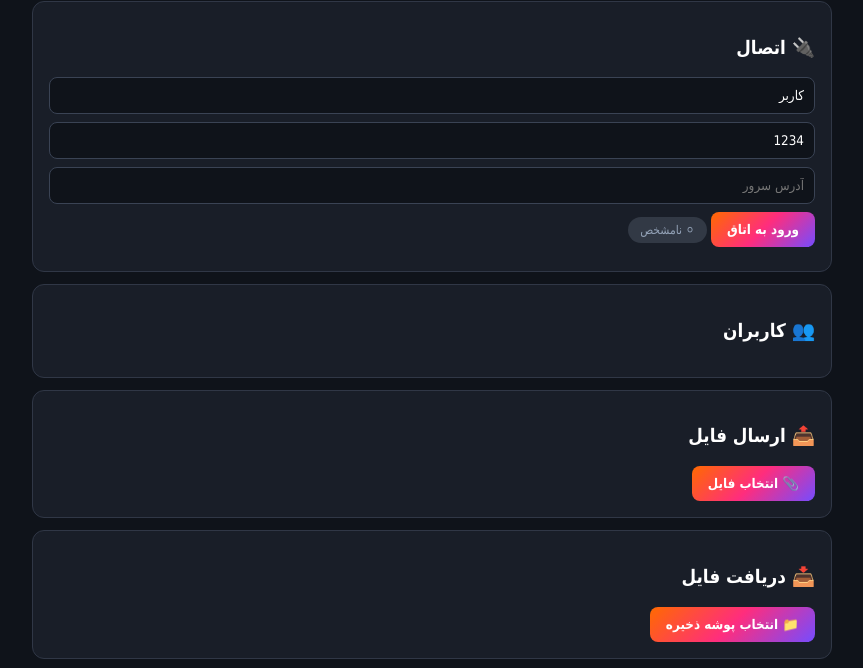
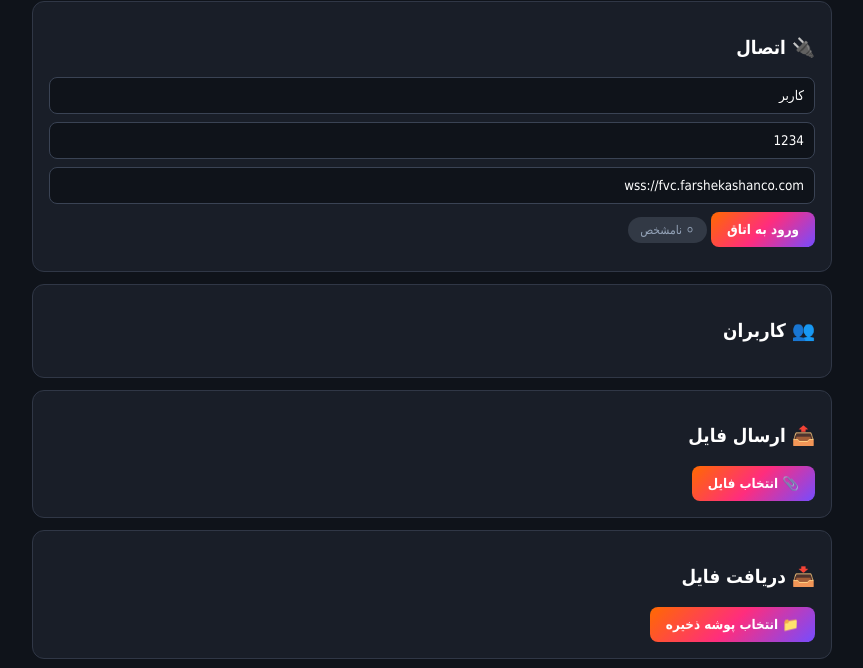
Before and after one commit to smhosseini397/Fvc-hybrid, a website: page public/index.html in a window 1280 px wide. Shown: the part 87-755 px from the top of the page, without its empty margins (208-1071 px from the left). Drawn offline with Linux system fonts and the light colour scheme.

Commit message:
Update server input field with new URL

```diff
--- a/public/index.html
+++ b/public/index.html
@@ -31,7 +31,7 @@
         <h3>🔌 اتصال</h3>
         <input id="name" placeholder="نام شما" value="کاربر">
         <input id="room" placeholder="کد اتاق" value="1234">
-        <input id="server" placeholder="آدرس سرور" value="">
+        <input id="server" placeholder="آدرس سرور" value="wss://fvc.farshekashanco.com">
         <button id="connect">ورود به اتاق</button>
         <div id="modeBadge" class="mode-badge mode-unknown">⚪ نامشخص</div>
         <div id="status" style="font-size:12px; margin-top:8px; color:#909aaa;"></div>
```
